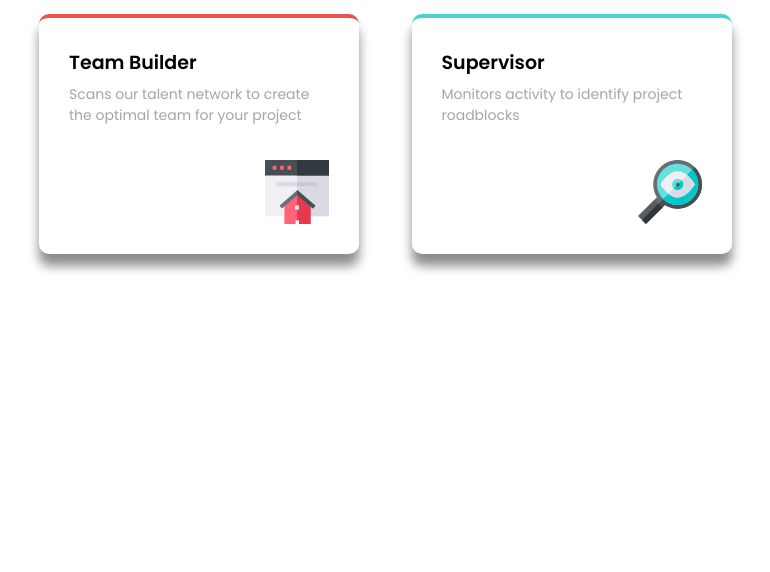
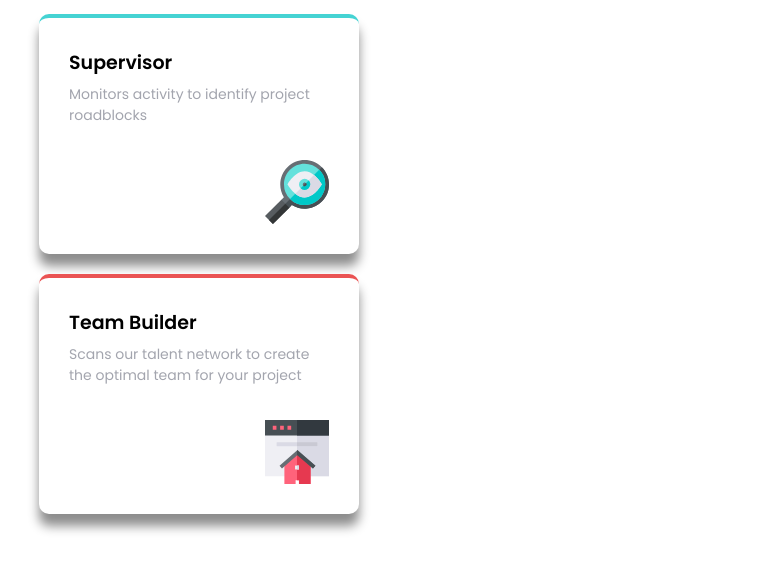
Before and after one commit to webstormcam/four_card_site, a plain HTML site: page index.html in a window 1280 px wide. Shown: the part 192-764 px from the top of the page, without its empty margins (441-1211 px from the left). Drawn offline with Linux system fonts and the light colour scheme.

Commit message:
It can be done lol

```diff
--- a/style.css
+++ b/style.css
@@ -46,7 +46,7 @@ header p{
     flex-direction: column;
     align-items: center;
     width: 375px;
-    position: relative;
+    /* position: relative; */
 }
 
 .column{
@@ -64,8 +64,8 @@ header p{
 
 .cyan{
     border-top: 4px solid hsl(180, 62%, 55%);
-    position: absolute;
-    left: 400px;
+    /* position: absolute;
+    right: 400px; */
 }
 
 .red{
```
